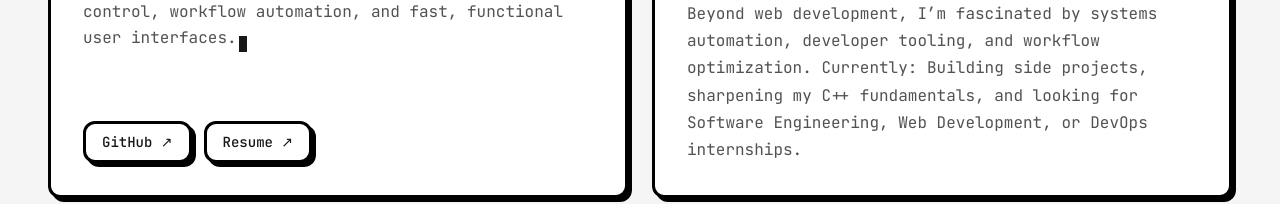
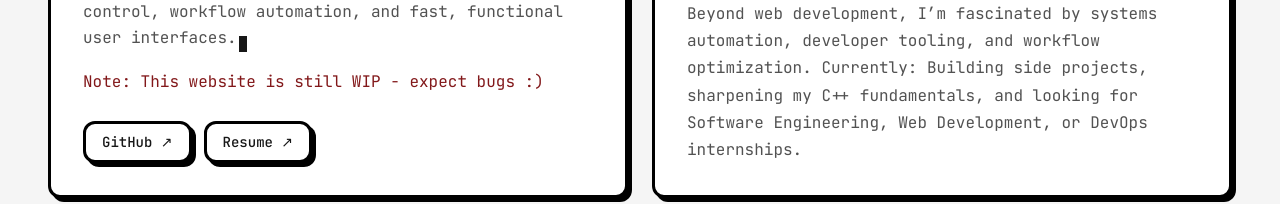
Before and after one commit to imhannsop/imhann, a Next.js app: page / in a window 1280 px wide. Shown: the part 343-547 px from the top of the page. Built offline with nearby package versions, Linux system fonts and the light colour scheme; no server answers; a web font is replaced by a local one.

Commit message:
add: note in hero.tsx

```diff
--- a/src/components/Hero.tsx
+++ b/src/components/Hero.tsx
@@ -59,6 +59,9 @@ export default function Hero() {
             <span className="inline-block h-[1em] w-2 ml-0.5 animate-blink bg-green align-bottom" />
           </p>
         </div>
+        <p className="mt-4 text-[#82181A]">
+          Note: This website is still WIP - expect bugs :)
+        </p>
         <div className="mt-6 flex flex-wrap gap-3">
           <a
             href="https://github.com/imhannsop"
```
